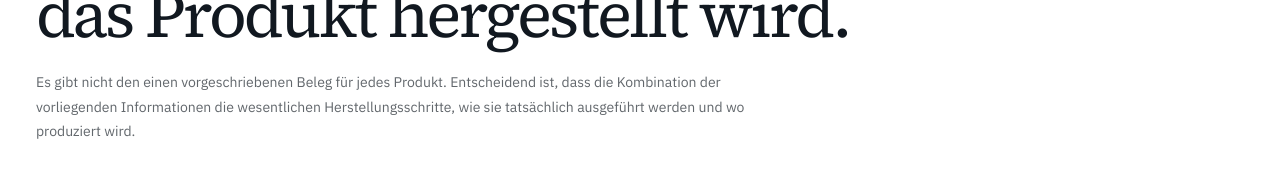
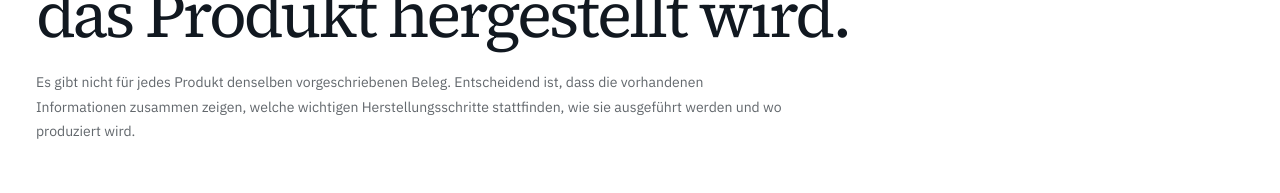
Before and after one commit to dennis-glaser-coder/human-certification-web, a Next.js app: page /leitfaden/nachweise in a window 1280 px wide. Shown: the part 291-484 px from the top of the page. Built offline with nearby package versions, Linux system fonts and the light colour scheme.

Commit message:
Fix evidence guide sentence

```diff
--- a/src/app/leitfaden/nachweise/page.js
+++ b/src/app/leitfaden/nachweise/page.js
@@ -34,9 +34,9 @@ export default function EvidenceGuidePage() {
         <div className="eyebrow">LEITFADEN · PRÜFNACHWEISE</div>
         <h1>Belege müssen zeigen, wie das Produkt hergestellt wird.</h1>
         <p className="lead">
-          Es gibt nicht den einen vorgeschriebenen Beleg für jedes Produkt. Entscheidend ist,
-          dass die Kombination der vorliegenden Informationen die wesentlichen Herstellungsschritte,
-          wie sie tatsächlich ausgeführt werden und wo produziert wird.
+          Es gibt nicht für jedes Produkt denselben vorgeschriebenen Beleg. Entscheidend ist,
+          dass die vorhandenen Informationen zusammen zeigen, welche wichtigen Herstellungsschritte stattfinden,
+          wie sie ausgeführt werden und wo produziert wird.
         </p>
       </section>
 
```
